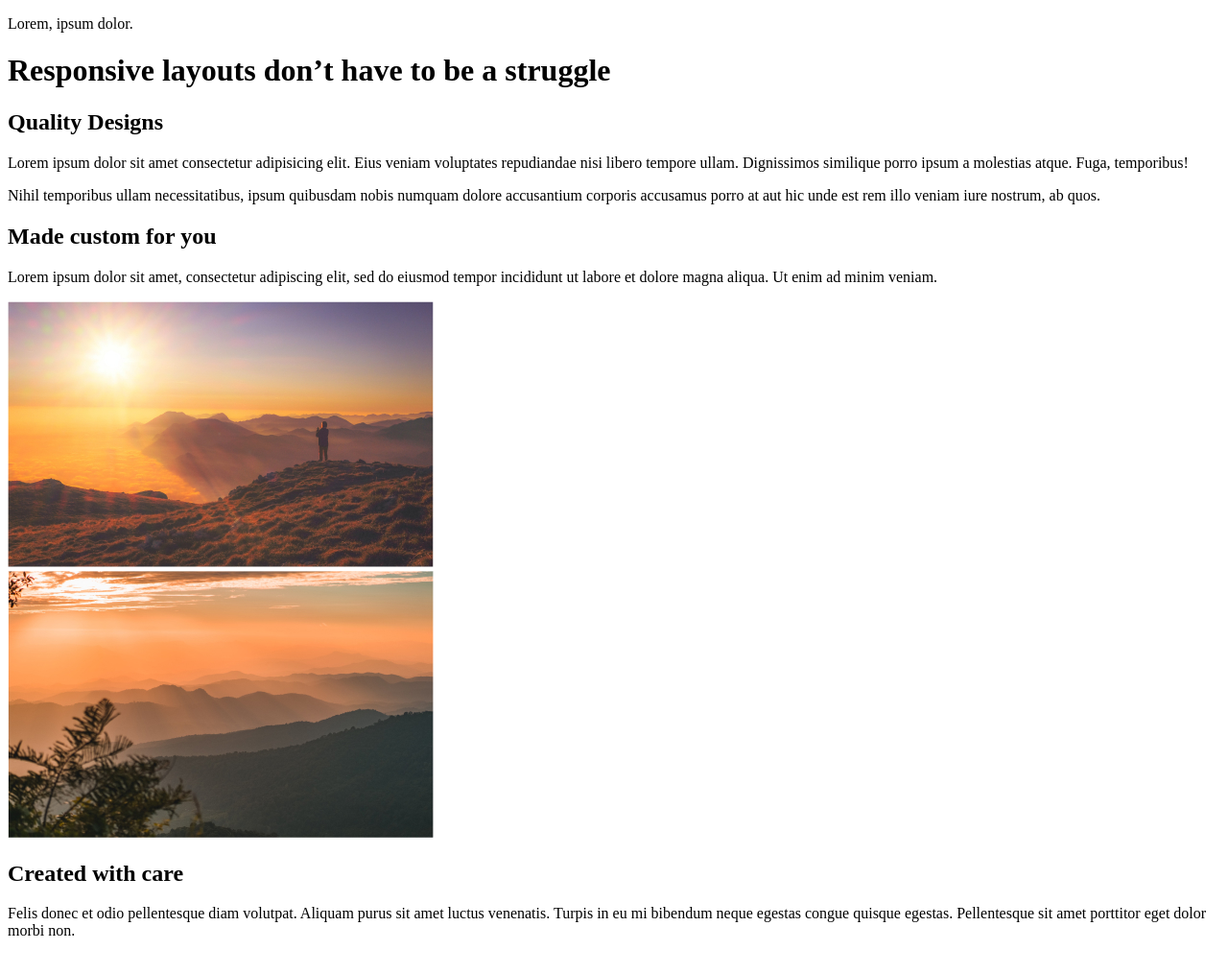
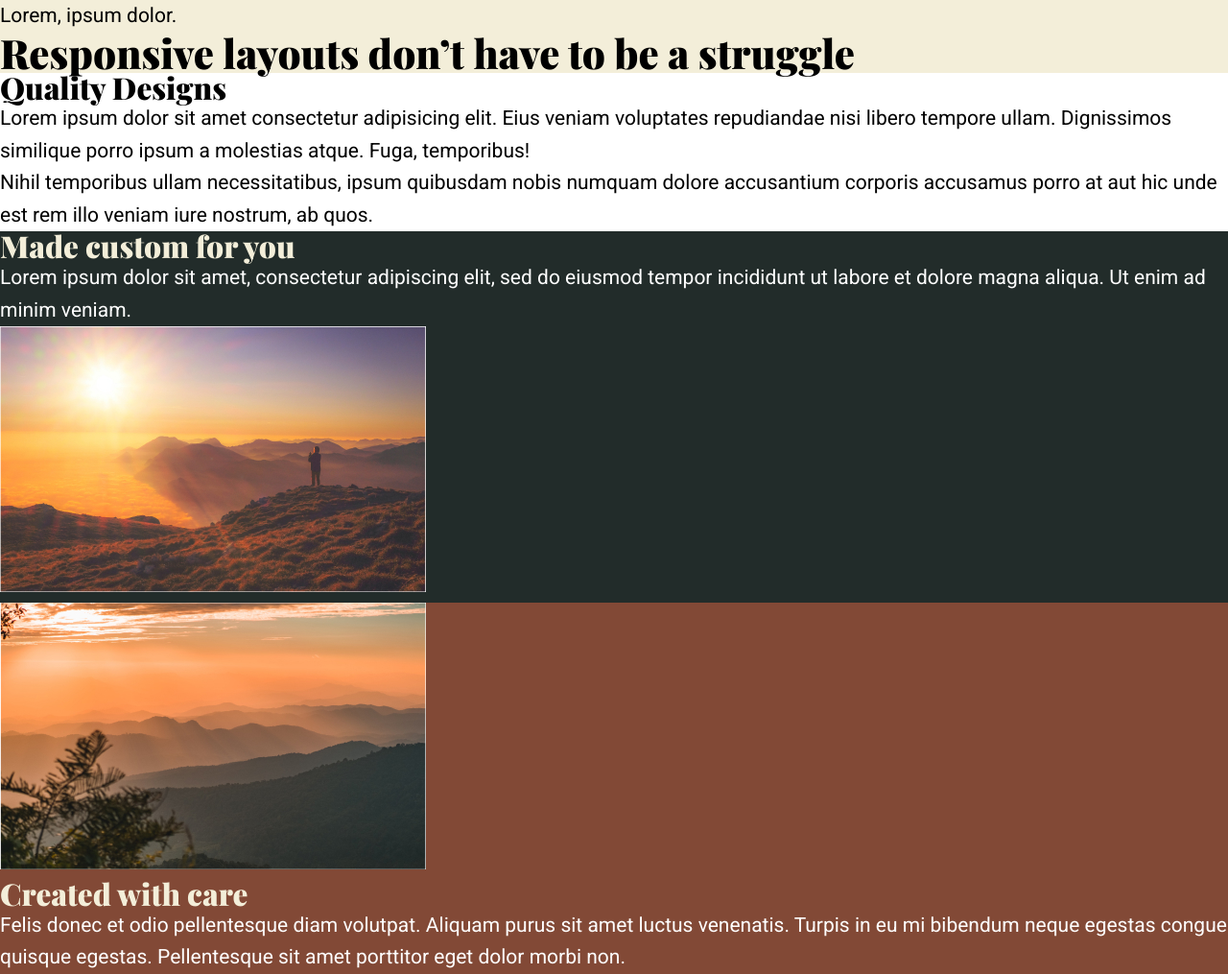
Before and after one commit to thenameiswiiwin/responsive-made-easy, a plain HTML site: page index.html in a window 1280 px wide. Shown: the whole page at 96% size. Drawn offline with nearby package versions, Linux system fonts and the light colour scheme.

Commit message:
CSS basic styling

```diff
--- a/css/main.css
+++ b/css/main.css
@@ -1,12 +1,12 @@
 :root {
 	--clr-primary-beige: #f3eed9;
 	--clr-primary-brown: #824936;
+	--clr-primary-green: #222c2a;
 
 	--clr-neutral-white: #fff;
-	--clr-neutral-green: #222c2a;
 
 	--ff-primary: 'Roboto', sans-serif;
-	--ff-accent: 'Playfair Display', serif;
+	--ff-secondary: 'Playfair Display', serif;
 
 	--fw-light: 300;
 	--fw-normal: 400;
@@ -21,3 +21,50 @@
 *::after {
 	box-sizing: border-box;
 }
+
+body {
+	font-family: var(--ff-primary);
+	font-weight: var(--fw-normal);
+	font-size: 1.3125rem;
+	line-height: 1.6;
+}
+
+body,
+h1,
+h2,
+h3,
+p {
+	margin: 0;
+}
+
+/* TYPOGRAPHY */
+h1,
+h2,
+h3 {
+	font-family: var(--ff-secondary);
+	font-weight: var(--fw-black);
+	line-height: 1;
+}
+
+/* LAYOUT */
+
+/* UTILITY CLASSES */
+.bg-beige {
+	background-color: var(--clr-primary-beige);
+}
+.bg-white {
+	background-color: var(--clr-neutral-white);
+}
+.bg-green {
+	background-color: var(--clr-primary-green);
+	color: var(--clr-neutral-white);
+}
+.bg-brown {
+	background-color: var(--clr-primary-brown);
+	color: var(--clr-neutral-white);
+}
+
+.bg-green h2,
+.bg-brown h2 {
+	color: var(--clr-primary-beige);
+}
--- a/index.html
+++ b/index.html
@@ -57,8 +57,8 @@
 					/>
 				</div>
 			</div>
-		</section class="bg-brown">
-		<section>
+		</section>
+		<section class="bg-brown">
 			<div class="split">
 				<div>
 					<img src="./img/image-02.jpg" alt="Mountain with sun setting" />
```
Also changed, not shown: TODO.md (+1 -1 lines).
